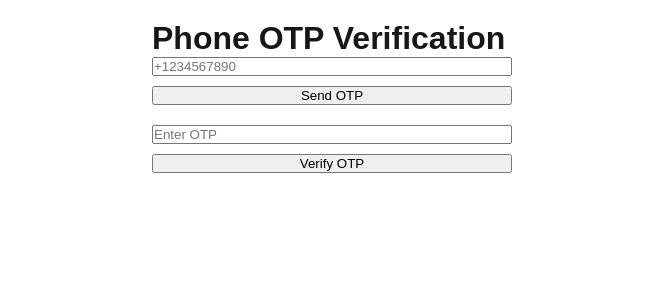
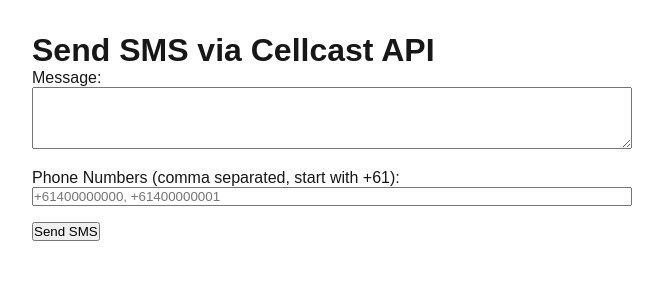
Before and after one commit to Madhav08/otp-verification, a Next.js app: page / in a window 1280 px wide. Shown: the top 300 px of the page, without its empty margins (308-971 px from the left). Built offline with nearby package versions, Linux system fonts and the light colour scheme.

Commit message:
working cellcast api

```diff
--- /dev/null
+++ b/src/app/api/send-sms/route.ts
@@ -0,0 +1,56 @@
+import { NextResponse } from "next/server";
+
+export async function POST(request: Request) {
+  try {
+    const body = await request.json();
+    const { sms_text, numbers } = body;
+
+    if (
+      !sms_text ||
+      !numbers ||
+      !Array.isArray(numbers) ||
+      numbers.length === 0
+    ) {
+      return NextResponse.json(
+        { message: "sms_text and numbers are required" },
+        { status: 400 }
+      );
+    }
+
+    const response = await fetch("https://cellcast.com.au/api/v3/send-sms", {
+      method: "POST",
+      headers: {
+        APPKEY: "CELLCAST48ebc31777f8e72ca89ad7bd00ab3892", // your key
+        "Content-Type": "application/json",
+        Accept: "application/json",
+      },
+      body: JSON.stringify({ sms_text, numbers }),
+    });
+
+    const responseText = await response.text();
+
+    let data;
+    try {
+      data = responseText ? JSON.parse(responseText) : null;
+    } catch {
+      return NextResponse.json(
+        { message: "Invalid JSON from SMS provider", raw: responseText },
+        { status: 500 }
+      );
+    }
+
+    if (!response.ok) {
+      return NextResponse.json(
+        { message: data?.msg || "Error sending SMS", data, raw: responseText },
+        { status: response.status }
+      );
+    }
+
+    return NextResponse.json({ message: "SMS sent successfully", data });
+  } catch (error: any) {
+    return NextResponse.json(
+      { message: "Internal Server Error", error: error.message },
+      { status: 500 }
+    );
+  }
+}
--- a/src/app/page.tsx
+++ b/src/app/page.tsx
@@ -1,63 +1,115 @@
+// pages/index.js
 "use client";
 
-import { useState } from "react";
+import { useState, FormEvent } from "react";
+
+type Result = {
+  success: boolean;
+  message: string;
+  data?: any;
+};
 
 export default function Home() {
-  const [phone, setPhone] = useState("");
-  const [otp, setOtp] = useState("");
-  const [message, setMessage] = useState("");
+  const [smsText, setSmsText] = useState("");
+  const [numbers, setNumbers] = useState("");
+  const [result, setResult] = useState<Result | null>(null);
+  const [loading, setLoading] = useState(false);
 
-  async function sendOtp() {
-    setMessage("");
-    const res = await fetch("/api/send-otp", {
-      method: "POST",
-      headers: { "Content-Type": "application/json" },
-      body: JSON.stringify({ phoneNumber: phone }),
-    });
-    const data = await res.json();
-    if (data.success) setMessage("OTP sent successfully!");
-    else setMessage(`Error: ${data.message}`);
-  }
+  const handleSubmit = async (e: FormEvent) => {
+    e.preventDefault();
 
-  async function verifyOtp() {
-    setMessage("");
-    const res = await fetch("/api/verify-otp", {
-      method: "POST",
-      headers: { "Content-Type": "application/json" },
-      body: JSON.stringify({ phoneNumber: phone, otp }),
-    });
-    const data = await res.json();
-    if (data.verified) setMessage("OTP verified successfully!");
-    else setMessage(`Error: ${data.message}`);
-  }
+    const numbersArray = numbers
+      .split(",")
+      .map((num) => num.trim())
+      .filter((num) => num.startsWith("+61"));
+
+    if (!smsText || numbersArray.length === 0) {
+      alert(
+        "Please enter a message and at least one valid number starting with +61"
+      );
+      return;
+    }
+
+    setLoading(true);
+    setResult(null);
+
+    try {
+      const res = await fetch("/api/send-sms", {
+        method: "POST",
+        headers: {
+          "Content-Type": "application/json",
+        },
+        body: JSON.stringify({
+          sms_text: smsText,
+          numbers: numbersArray,
+        }),
+      });
+
+      const data = await res.json();
+
+      if (res.ok) {
+        setResult({ success: true, message: data.message, data: data.data });
+      } else {
+        setResult({ success: false, message: data.message });
+      }
+    } catch (error: any) {
+      setResult({ success: false, message: error.message });
+    }
+
+    setLoading(false);
+  };
 
   return (
-    <main style={{ padding: 20, maxWidth: 400, margin: "auto" }}>
-      <h1>Phone OTP Verification</h1>
+    <div
+      style={{
+        maxWidth: 600,
+        margin: "2rem auto",
+        fontFamily: "Arial, sans-serif",
+      }}
+    >
+      <h1>Send SMS via Cellcast API</h1>
+      <form onSubmit={handleSubmit}>
+        <div style={{ marginBottom: "1rem" }}>
+          <label htmlFor="smsText">Message:</label>
+          <br />
+          <textarea
+            id="smsText"
+            rows={4}
+            style={{ width: "100%" }}
+            value={smsText}
+            onChange={(e) => setSmsText(e.target.value)}
+            required
+          />
+        </div>
+        <div style={{ marginBottom: "1rem" }}>
+          <label htmlFor="numbers">
+            Phone Numbers (comma separated, start with +61):
+          </label>
+          <br />
+          <input
+            id="numbers"
+            type="text"
+            style={{ width: "100%" }}
+            value={numbers}
+            onChange={(e) => setNumbers(e.target.value)}
+            placeholder="+61400000000, +61400000001"
+            required
+          />
+        </div>
+        <button type="submit" disabled={loading}>
+          {loading ? "Sending..." : "Send SMS"}
+        </button>
+      </form>
 
-      <input
-        type="text"
-        placeholder="+1234567890"
-        value={phone}
-        onChange={(e) => setPhone(e.target.value)}
-        style={{ width: "100%", marginBottom: 10 }}
-      />
-      <button onClick={sendOtp} style={{ width: "100%", marginBottom: 20 }}>
-        Send OTP
-      </button>
-
-      <input
-        type="text"
-        placeholder="Enter OTP"
-        value={otp}
-        onChange={(e) => setOtp(e.target.value)}
-        style={{ width: "100%", marginBottom: 10 }}
-      />
-      <button onClick={verifyOtp} style={{ width: "100%" }}>
-        Verify OTP
-      </button>
-
-      {message && <p style={{ marginTop: 20 }}>{message}</p>}
-    </main>
+      {result && (
+        <div
+          style={{ marginTop: "1rem", color: result.success ? "green" : "red" }}
+        >
+          <strong>{result.success ? "Success:" : "Error:"}</strong>{" "}
+          {result.message}
+          {result.success && <pre>{JSON.stringify(result.data, null, 2)}</pre>}
+        </div>
+      )}
+    </div>
   );
 }
```
